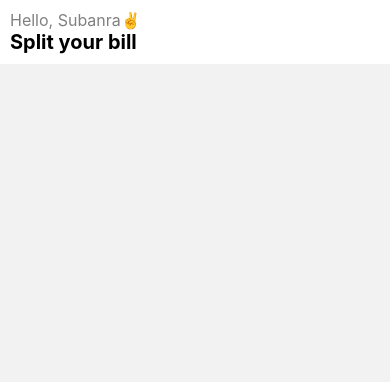
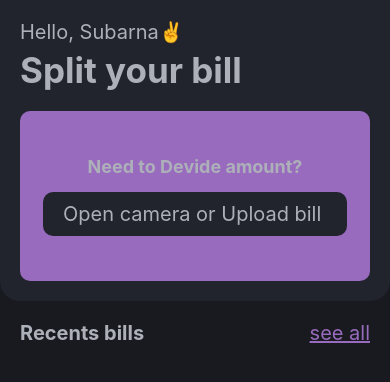
Before and after one commit to SUBARNA-2002/SplitEasy, a React Native app: screen /Home in a window 390 px wide. Shown: the top 382 px of the page. Built offline with nearby package versions, Linux system fonts and the light colour scheme; grey boxes are pictures that could not be loaded.

Commit message:
Add Header components

```diff
--- a/src/components/Header.jsx
+++ b/src/components/Header.jsx
@@ -1,3 +1,4 @@
+/* eslint-disable prettier/prettier */
 import {Image, StyleSheet, Text, View} from 'react-native';
 import React from 'react';
 
@@ -5,13 +6,14 @@ const Header = () => {
   return (
     <View style={styles.container}>
       <View>
-        <Text style={styles.subtitle}>Hello, Subanra✌️</Text>
+        <Text style={styles.subtitle}>Hello, Subarna✌️</Text>
         <Text style={styles.title}>Split your bill</Text>
       </View>
       <View>
         <Image
-          height={100}
-          width={100}
+          height={60}
+          width={60}
+          borderRadius={30}
           source={{
             uri: 'https://encrypted-tbn0.gstatic.com/images?q=tbn:ANd9GcS2RoW-A0vGk7dSIh82fKozeYTuw-pJNdmxHDUfiuaU10nZzyVJjXvtc6KEEo8TpbP6Frc&usqp=CAU',
           }}
@@ -27,16 +29,17 @@ const styles = StyleSheet.create({
   container: {
     flexDirection: 'row',
     justifyContent: 'space-between',
-    padding: 10,
-    backgroundColor: 'white',
+    paddingBottom: 20,
+    alignItems: 'center',
   },
   title: {
-    fontSize: 20,
+    fontSize: 35,
     fontWeight: 'bold',
-    color: 'black',
+    color: '#ADB0B9',
+    paddingTop: 5,
   },
   subtitle: {
-    fontSize: 16,
-    color: 'gray',
+    fontSize: 20,
+    color: '#ADB0B9',
   },
 });
--- /dev/null
+++ b/src/constants/color.js
@@ -0,0 +1,7 @@
+export const colors = {
+  background: '#181a1f',
+  secondaryBackground: '#21242c',
+  textParimary: '#ADB0B9',
+  textSecondary: '#996BBF',
+  primaryBackground: '#996BBF',
+};
--- a/src/navigation/AppNavigation.jsx
+++ b/src/navigation/AppNavigation.jsx
@@ -1,3 +1,4 @@
+/* eslint-disable prettier/prettier */
 import {StyleSheet, Text, View} from 'react-native';
 import React from 'react';
 import {createNativeStackNavigator} from '@react-navigation/native-stack';
--- a/src/screens/Home.jsx
+++ b/src/screens/Home.jsx
@@ -1,15 +1,83 @@
+/* eslint-disable prettier/prettier */
 import {StyleSheet, Text, View} from 'react-native';
 import React from 'react';
 import Header from '../components/Header';
+import {colors} from '../constants/color';
 
 const Home = () => {
   return (
-    <View>
-      <Header />
+    <View style={styles.container}>
+      <View style={styles.header_container}>
+        <Header />
+        <View style={styles.mainBox}>
+          <View>
+            <Text style={styles.title}>Need to Devide amount?</Text>
+            <Text style={styles.camera_btn}>Open camera or Upload bill </Text>
+          </View>
+        </View>
+      </View>
+      <View style={styles.listHeader}>
+        <Text style={styles.listLeft}>Recents bills</Text>
+        <Text style={styles.listRight}>see all</Text>
+      </View>
     </View>
   );
 };
 
 export default Home;
 
-const styles = StyleSheet.create({});
+const styles = StyleSheet.create({
+  container: {
+    flex: 1,
+    backgroundColor: '#181a1f',
+  },
+  header_container: {
+    padding: 20,
+    backgroundColor: '#21242c',
+    borderBottomStartRadius: 20,
+    borderBottomEndRadius: 20,
+    // paddingBottom: 20,
+  },
+  mainBox: {
+    backgroundColor: '#996BBF',
+    padding: 45,
+    borderRadius: 10,
+    flexDirection: 'row',
+    justifyContent: 'center',
+    alignItems: 'center',
+  },
+  camera_btn: {
+    backgroundColor: '#21242c',
+    padding: 10,
+    borderRadius: 10,
+    flexDirection: 'row',
+    justifyContent: 'center',
+    alignItems: 'center',
+    color: colors.textParimary,
+    fontSize: 20,
+    paddingHorizontal: 20,
+  },
+  title: {
+    fontSize: 18,
+    fontWeight: 'bold',
+    color: '#ADB0B9',
+    paddingBottom: 15,
+    textAlign: 'center',
+  },
+  listHeader: {
+    flexDirection: 'row',
+    justifyContent: 'space-between',
+    paddingHorizontal: 20,
+    paddingVertical: 20,
+  },
+  listLeft: {
+    color: colors.textParimary,
+    fontSize: 20,
+    fontWeight: 'bold',
+  },
+  listRight: {
+    color: colors.primaryBackground,
+    fontSize: 20,
+    textDecorationLine: 'underline',
+  },
+});
```
